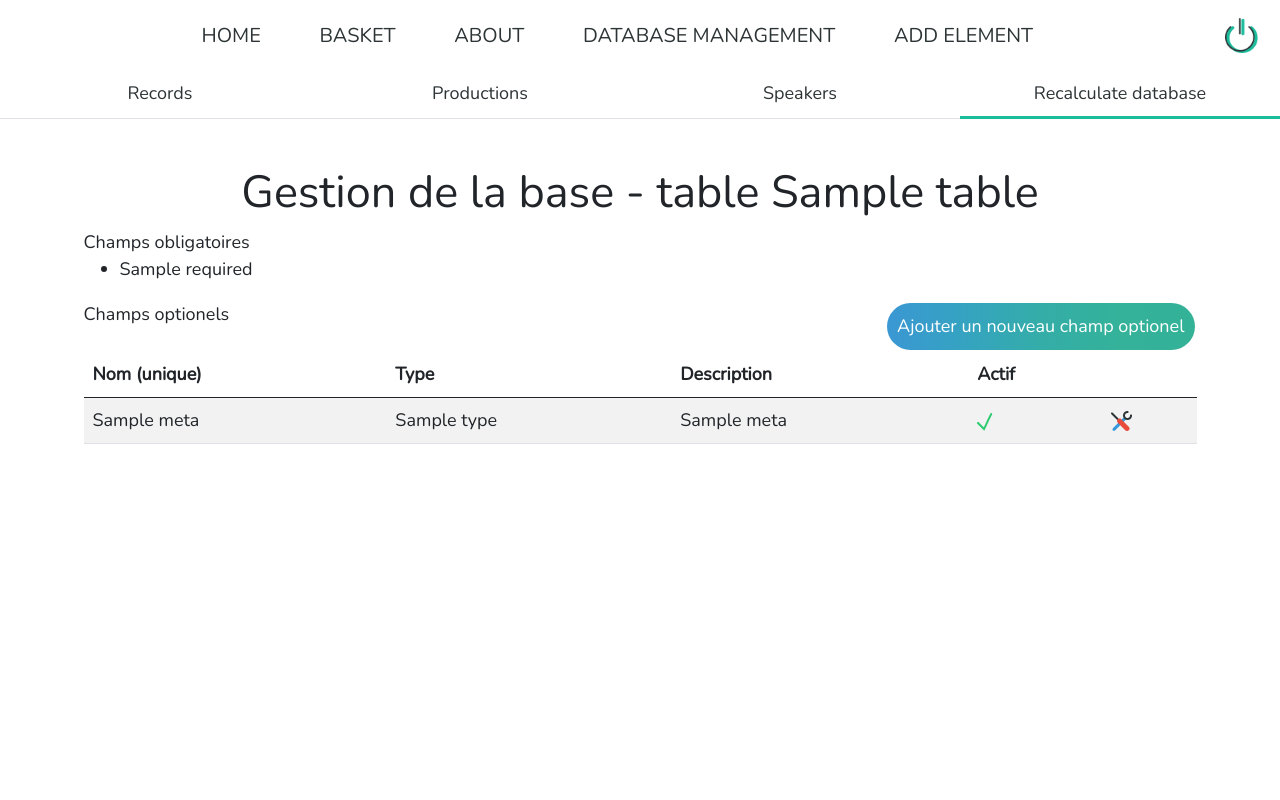
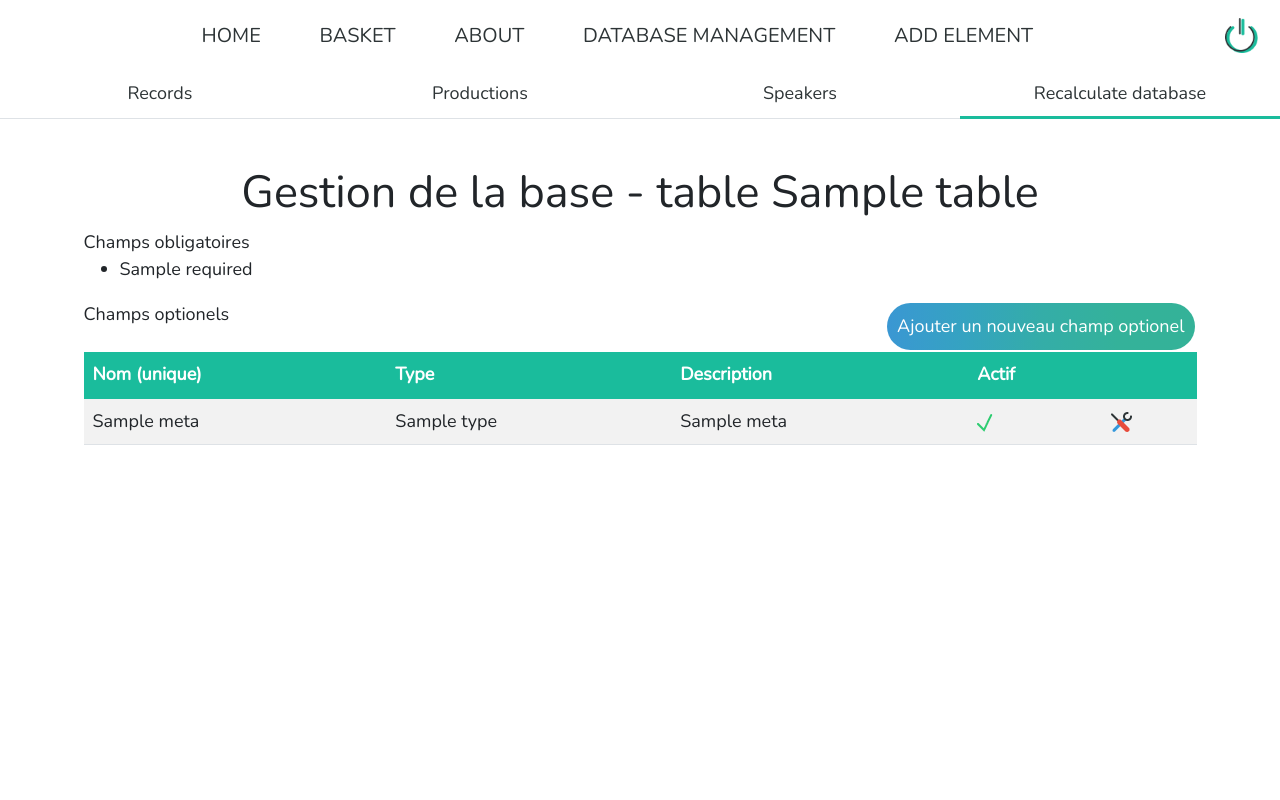
Before and after one commit to Moussa976/ws2, a PHP site: template common/templates/manage_meta.twig in a window 1280 px wide. Run offline with PHP 8.4, Linux system fonts and the light colour scheme; the template is opened without the code that fills it: most values are stand-ins (such as "Sample title", 1, 10 or a date in 2020); some libraries are stand-ins or nearby versions.

Commit message:
Update color table + création des variables

```diff
--- a/color_local.css
+++ b/color_local.css
@@ -1,10 +1,23 @@
 :root {
+
+  /* NOTES */
+
+  /*
+  Couleur dominante : #1ABC9C (hexadecimal) / rgb(26,188,156)
+  Les variable "font" concernent les textes
+  */
+
 
   /********* BODY COLORS **************/
 
   --main-color:#1ABC9C;
 
   /********* TABLE COLORS *************/
+  --thead-font-color:#fff;
+
+  /* IMPORTANT - Ne pas toucher le 0.4 qui correspond à l'opacité,
+  Les 3 première valeur correspondent à la couleurs choisie */
+  --table-hover-color:rgba(26,188,156, 0.4);
 
   /********** LOGIN BUTTON ************/
   --degrade-color-1:#3A97D3;
--- a/common/style.css
+++ b/common/style.css
@@ -195,6 +195,16 @@ ul#subMenu a.nav-link:hover,
 	width: 40px;
 }
 
+table.table thead{
+	background-color: var(--main-color);
+	color: var(--thead-font-color);
+	border-bottom: 2px solid var(--main-color);
+}
+
+tr:hover{
+	background-color: var(--table-hover-color);
+
+}
 /**** FOOTER ****/
 
 .bottom_footer{
```
